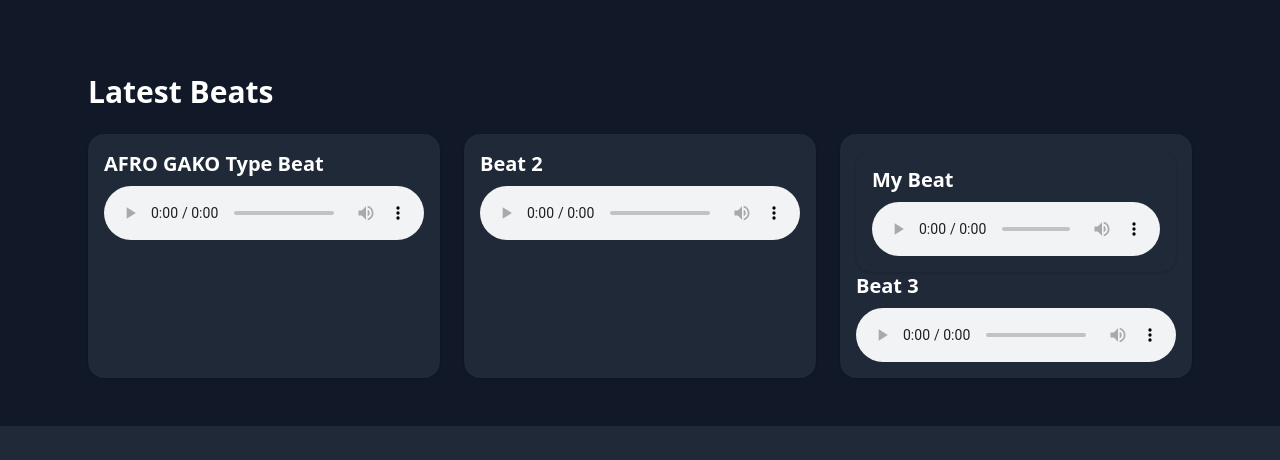
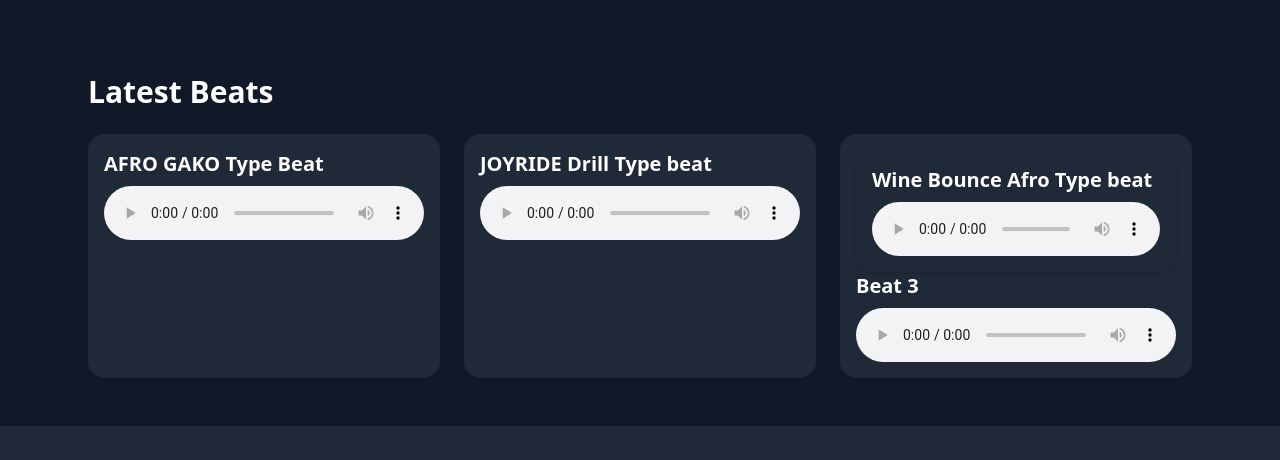
Before and after one commit to Thybeat/Beatstore, a plain HTML site: page index.html in a window 1280 px wide. Shown: the part 637-1097 px from the top of the page. Drawn offline with nearby package versions, Linux system fonts and the light colour scheme.

Commit message:
Add files via upload

```diff
--- a/index.html
+++ b/index.html
@@ -32,16 +32,16 @@
         </audio>
       </div>
       <div class="bg-gray-800 p-4 rounded-2xl shadow hover:shadow-xl transition">
-        <h3 class="text-xl font-semibold mb-2">Beat 2</h3>
+        <h3 class="text-xl font-semibold mb-2">JOYRIDE Drill Type beat</h3>
         <audio controls class="w-full">
-          <source src="beat2.mp3" type="audio/mpeg">
+          <source src="JOYRIDE Drill Type beat.mp3" type="audio/mpeg">
         </audio>
       </div>
       <div class="bg-gray-800 p-4 rounded-2xl shadow hover:shadow-xl transition">
 <div class="bg-gray-800 p-4 rounded-2xl shadow hover:shadow-xl transition">
-  <h3 class="text-xl font-semibold mb-2">My Beat</h3>
+  <h3 class="text-xl font-semibold mb-2">Wine Bounce Afro Type beat</h3>
   <audio controls class="w-full">
-    <source src="GAKO INSTR.mp3" type="audio/mpeg">
+    <source src="Wine Bounce Afro Type beat.mp3" type="audio/mpeg">
     Your browser does not support the audio element.
   </audio>
 </div>
```
Also changed, not shown: 2 other files.
